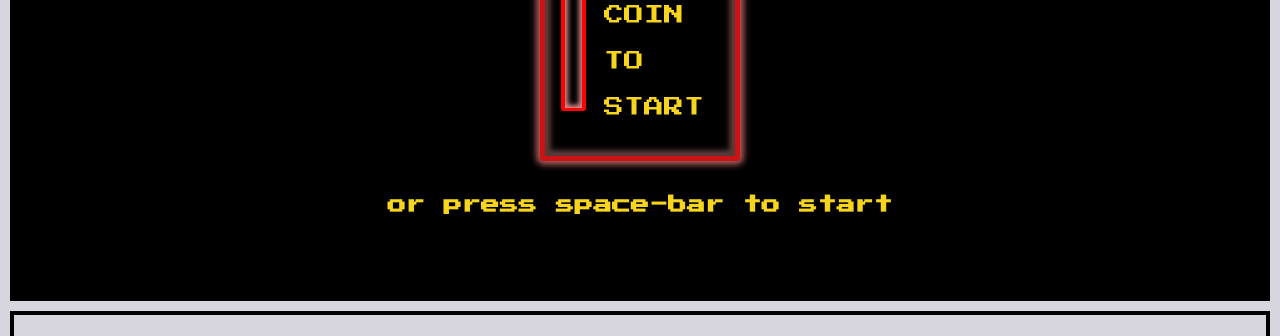
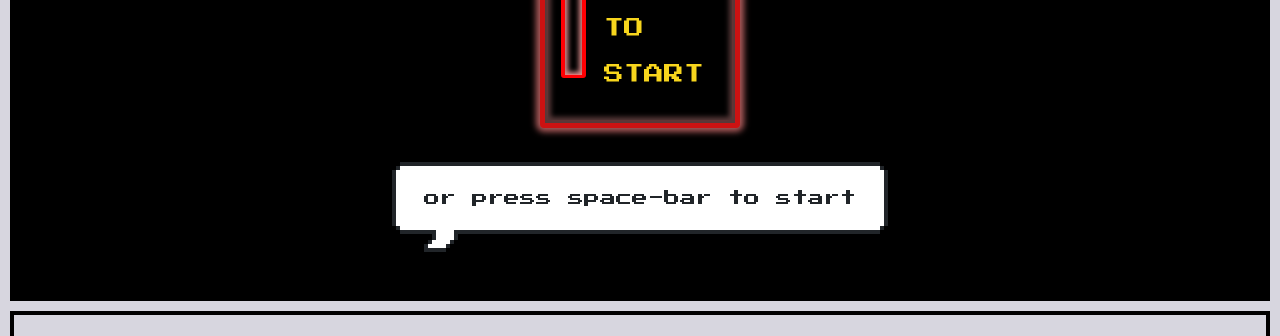
Before and after one commit to roomacarthur/deciders, a plain HTML site: page retro_css_design/play.html in a window 1280 px wide. Shown: the part 600-936 px from the top of the page. Drawn offline with nearby package versions, Linux system fonts and the light colour scheme.

Commit message:
updated start text to play page

```diff
--- a/retro_css_design/play.html
+++ b/retro_css_design/play.html
@@ -30,7 +30,7 @@
     <main id="game-container">
       <section>
         <div class="container">
-          <h2 class=" nes-text is-warning">Super BMX Bash</h2>
+          <h2 class="nes-text is-warning">Super BMX Bash</h2>
           <div class="nes-pointer arcade">
             <div class="slot"><div class="slot-inner"></div></div>
             <div class="arcade-text">
@@ -41,7 +41,9 @@
               <p class="nes-text is-warning">Start</p>
             </div>
           </div>
-          <h3 class="nes-text is-warning">or press space-bar to start</h3>
+          <p class="nes-balloon from-left nes-pointer">
+            or press space-bar to start
+          </p>
         </div>
       </section>
     </main>
```
